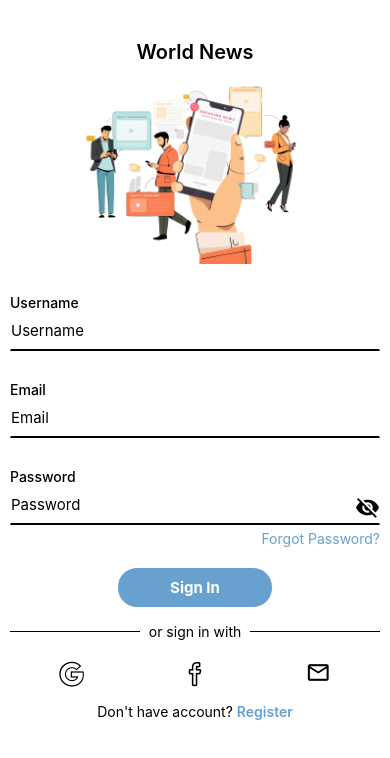
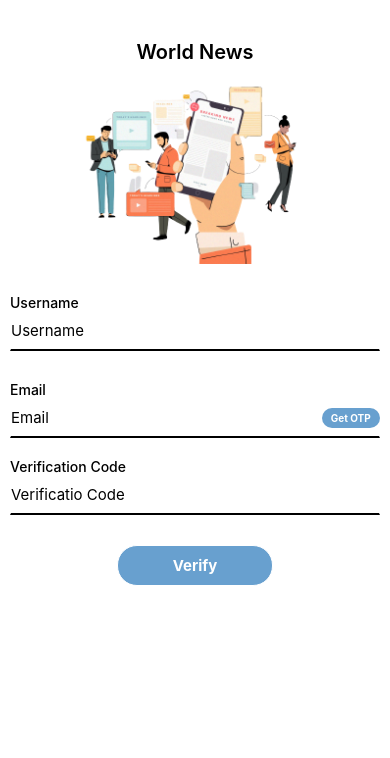
Before and after one commit to rajnavadiya972/NewsApp, a React Native app: screen /Register in a window 390 px wide. Shown: the top 758 px of the page. Built offline with nearby package versions, Linux system fonts and the light colour scheme.

Commit message:
CreatedRegisteredPage

```diff
--- a/App.js
+++ b/App.js
@@ -1,5 +1,6 @@
 import Login from './component/Login.js';
 import Verify from './component/Verify';
+import Register from './component/Register';
 import { useColorScheme } from 'react-native';
 import { NavigationContainer } from '@react-navigation/native';
 import { createNativeStackNavigator } from '@react-navigation/native-stack';
@@ -20,6 +21,7 @@
         <Stack.Navigator initialRouteName="Login" screenOptions={{headerShown:false}} carsS>
           <Stack.Screen name="Login" component={Login} />
           <Stack.Screen name="Verify" component={Verify} />
+          <Stack.Screen name="Register" component={Register} />
         </Stack.Navigator>
       </NavigationContainer>
     </>
--- a/component/Login.js
+++ b/component/Login.js
@@ -75,7 +75,7 @@
                 <Icon name="mail-outline" style={{ marginLeft: 'auto', marginRight: 'auto' }} size={25} />
             </View>
             <View style={{ marginTop: 15, marginBottom: 15 }}>
-                <Text style={{ marginLeft: 'auto', marginRight: 'auto' }}>Don't have account? <Text style={{ fontWeight: '600' ,color:'#68a0cf'}}>Register</Text></Text>
+                <Text style={{ marginLeft: 'auto', marginRight: 'auto' }}>Don't have account? <Text style={{ fontWeight: '600' ,color:'#68a0cf'}} onPress={() => navigation.navigate('Register')}>Register</Text></Text>
             </View>
         </ScrollView>
     );
--- /dev/null
+++ b/component/Register.js
@@ -0,0 +1,200 @@
+import logo from '../images/logo1.png';
+import React, { useState } from 'react';
+import Icon from 'react-native-vector-icons/MaterialIcons';
+import { StyleSheet, Text, View, Image, TextInput, Pressable, ScrollView } from 'react-native';
+
+
+export default function Verify() {
+    const [passSet, setPassSet] = useState(false);
+    var passEye;
+    if (passSet) {
+        passEye = <Icon name="visibility" style={{ marginTop: -30, marginRight: 10, marginLeft: 'auto' }} size={25} onPress={() => setPassSet(false)} />;
+    } else {
+        passEye = <Icon name="visibility-off" style={{ marginTop: -30, marginRight: 10, marginLeft: 'auto' }} size={25} onPress={() => setPassSet(true)} />
+    }
+
+    const [rePassSet, setRePassSet] = useState(false);
+    var rePassEye;
+    if (rePassSet) {
+        rePassEye = <Icon name="visibility" style={{ marginTop: -30, marginRight: 10, marginLeft: 'auto' }} size={25} onPress={() => setRePassSet(false)} />;
+    } else {
+        rePassEye = <Icon name="visibility-off" style={{ marginTop: -30, marginRight: 10, marginLeft: 'auto' }} size={25} onPress={() => setRePassSet(true)} />
+    }
+
+    const [verifyPass, setverifyPass] = useState(false);
+    var passEnter;
+    if(verifyPass){
+        passEnter =
+            <>
+                <View style={styles.containerInfo}>
+                    <Text style={styles.text}>Enter New Password</Text>
+                    <View>
+                        <TextInput
+                            style={styles.textfildPass}
+                            placeholder="Password"
+                            selectionColor={'black'}
+                            autoCapitalize="none"
+                            autoCorrect={false}
+                            secureTextEntry={!passSet}
+                        />
+                        {passEye}
+                    </View>
+                </View>
+                <View style={styles.containerInfo}>
+                    <Text style={styles.text}>Re-Enter New Password</Text>
+                    <View>
+                        <TextInput
+                            style={styles.textfildPass}
+                            placeholder="Password"
+                            selectionColor={'black'}
+                            autoCapitalize="none"
+                            autoCorrect={false}
+                            secureTextEntry={!rePassSet}
+                        />
+                        {rePassEye}
+                    </View>
+                </View>
+            </>
+    }else{
+        passEnter = <View></View>
+    }
+
+    var verifyButton;
+    if (verifyPass) {
+        verifyButton = <Pressable
+            style={styles.submit}
+            underlayColor='#fff'
+            // onPress={() => setverifyPass(false)}
+            android_ripple={{ color: '#fff' }}>
+            <Text style={styles.submitText}>Sign Up</Text>
+        </Pressable>
+    } else {
+        verifyButton = <Pressable
+            style={styles.submit}
+            underlayColor='#fff'
+            onPress={() => setverifyPass(true)}
+            android_ripple={{ color: '#fff' }}>
+            <Text style={styles.submitText}>Verify</Text>
+        </Pressable>
+    }
+
+    return (
+        <ScrollView style={styles.maincontainer}>
+            <View style={styles.container}>
+                <Text style={{ marginTop: 40, fontSize: 20, fontWeight: "600" }}>World News</Text>
+                <Image source={logo}
+                    style={{ width: 250, height: 200 }}
+                />
+            </View>
+            <View>
+                <View style={styles.containerInfo}>
+                    <Text style={styles.text}>Username</Text>
+                    <TextInput
+                        style={styles.textfild}
+                        placeholder="Username"
+                        selectionColor={'black'}
+                    />
+                </View>
+                <View style={styles.containerInfo}>
+                    <Text style={styles.text}>Email</Text>
+                    <TextInput
+                        style={styles.textfild}
+                        placeholder="Email"
+                        autoCapitalize="none"
+                        selectionColor={'black'}
+                    />
+                    <Pressable
+                        style={styles.getotp}
+                        underlayColor='#fff'
+                        android_ripple={{ color: '#fff' }}>
+                        <Text style={styles.getotpText}>Get OTP</Text>
+                    </Pressable>
+                </View>
+                <View style={styles.containerInfo}>
+                    <Text style={styles.text}>Verification Code</Text>
+                    <TextInput
+                        style={styles.textfild}
+                        placeholder="Verificatio Code"
+                        selectionColor={'black'}
+                        keyboardType='numeric'
+                    />
+                </View>
+                {passEnter}
+            </View>
+            {verifyButton}
+        </ScrollView>
+    );
+}
+
+const styles = StyleSheet.create({
+    maincontainer: {
+        flex: 1,
+    },
+    container: {
+        alignItems: 'center',
+        justifyContent: 'center',
+    },
+    containerInfo: {
+        marginTop: 30
+    },
+    textfild: {
+        height: 40,
+        fontSize: 15,
+        backgroundColor: 'white',
+        borderColor: 'white',
+        borderBottomColor: 'black',
+        borderBottomWidth: 2,
+        borderWidth: 1,
+        marginHorizontal: 10,
+    },
+    textfildPass: {
+        height: 40,
+        minWidth: '85%',
+        fontSize: 15,
+        backgroundColor: 'white',
+        borderColor: 'white',
+        borderBottomColor: 'black',
+        borderBottomWidth: 2,
+        borderWidth: 1,
+        marginHorizontal: 10,
+    },
+    text: {
+        marginLeft: 10,
+        fontWeight:'500'
+    },
+    submit: {
+        marginRight: 'auto',
+        marginLeft: 'auto',
+        width: '40%',
+        marginTop: 30,
+        paddingTop: 10,
+        paddingBottom: 10,
+        backgroundColor: '#68a0cf',
+        borderRadius: 20,
+        borderWidth: 1,
+        borderColor: '#fff',
+    },
+    submitText: {
+        color: '#fff',
+        textAlign: 'center',
+        fontSize: 15,
+        fontWeight: 'bold'
+    },
+    getotp: {
+        marginRight: 10,
+        marginLeft: 'auto',
+        width: '15%',
+        height: 20,
+        marginTop: -30,
+        backgroundColor: '#68a0cf',
+        borderRadius: 20,
+        borderColor: '#fff',
+        alignItems: 'center',
+        justifyContent: 'center'
+    },
+    getotpText: {
+        color: '#fff',
+        fontSize: 10,
+        fontWeight: 'bold',
+    },
+});
```
Also changed, not shown: 1 other file (tests, documents, lock files or other folders).
